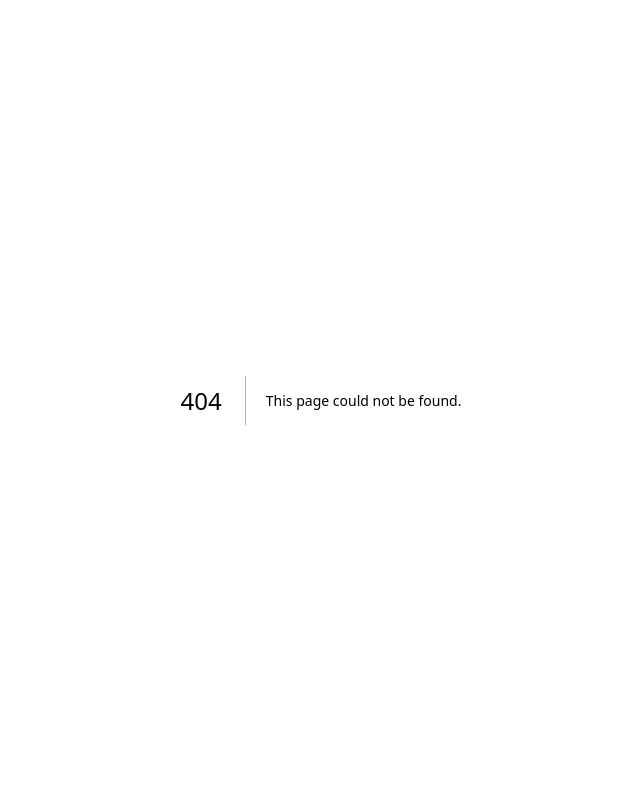
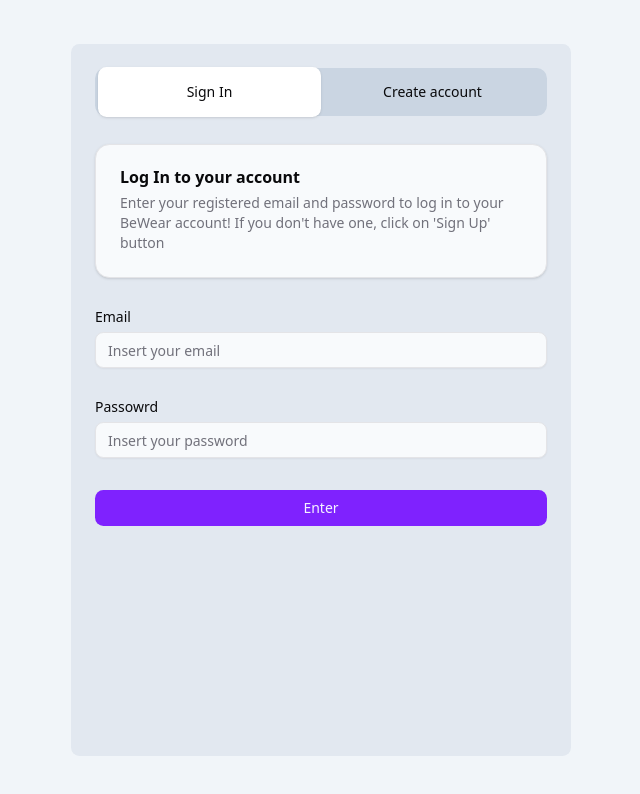
Before and after one commit to ldsimidu/bewear, a Next.js app: page /authentication in a window 1280 px wide. Before the commit this address had no page. Shown: the top 794 px of the page, without its empty margins (319-959 px from the left). Built offline with nearby package versions, Linux system fonts and the light colour scheme.

Commit message:
feat: Authentication page + LogIn & Create Account sections (just zod validations)

```diff
--- /dev/null
+++ b/src/app/authentication/components/log-in-form.tsx
@@ -0,0 +1,103 @@
+"use client";
+
+import { zodResolver } from "@hookform/resolvers/zod";
+import { useForm } from "react-hook-form";
+import z from "zod";
+
+import { Button } from "@/components/ui/button";
+import {
+  Card,
+  CardContent,
+  CardDescription,
+  CardHeader,
+  CardTitle,
+} from "@/components/ui/card";
+import {
+  Form,
+  FormControl,
+  FormDescription,
+  FormField,
+  FormItem,
+  FormLabel,
+  FormMessage,
+} from "@/components/ui/form";
+import { Input } from "@/components/ui/input";
+
+const formSchema = z.object({
+  email: z.email("Please, enter email address correctly."),
+  password: z.string("Your password is not corret, please try again."),
+});
+
+type FormValues = z.infer<typeof formSchema>;
+
+const LogInForm = () => {
+  const form = useForm<FormValues>({
+    resolver: zodResolver(formSchema),
+    defaultValues: {
+      email: "",
+      password: "",
+    },
+  });
+
+  function onSubmit(values: FormValues) {
+    console.log("LOGIN FORM VALIDATED AND SENT");
+  }
+
+  return (
+    <>
+      <Form {...form}>
+        <form onSubmit={form.handleSubmit(onSubmit)} className="space-y-8">
+          <Card className="mt-5 bg-slate-50">
+            <CardHeader>
+              <CardTitle>Log In to your account</CardTitle>
+              <CardDescription>
+                Enter your registered email and password to log in to your
+                BeWear account! If you don't have one, click on 'Sign Up' button
+              </CardDescription>
+            </CardHeader>
+          </Card>
+          <FormField
+            control={form.control}
+            name="email"
+            render={({ field }) => (
+              <FormItem>
+                <FormLabel>Email</FormLabel>
+                <FormControl>
+                  <Input
+                    placeholder="Insert your email"
+                    className="bg-slate-50"
+                    {...field}
+                  />
+                </FormControl>
+                <FormMessage />
+              </FormItem>
+            )}
+          />
+          <FormField
+            control={form.control}
+            name="password"
+            render={({ field }) => (
+              <FormItem>
+                <FormLabel>Passowrd</FormLabel>
+                <FormControl>
+                  <Input
+                    placeholder="Insert your password"
+                    className="bg-slate-50"
+                    type="password"
+                    {...field}
+                  />
+                </FormControl>
+                <FormMessage />
+              </FormItem>
+            )}
+          />
+          <Button type="submit" className="w-full">
+            Enter
+          </Button>
+        </form>
+      </Form>
+    </>
+  );
+};
+
+export default LogInForm;
--- /dev/null
+++ b/src/app/authentication/components/sign-up-form.tsx
@@ -0,0 +1,143 @@
+"use client";
+
+import { zodResolver } from "@hookform/resolvers/zod";
+import { useForm } from "react-hook-form";
+import z from "zod";
+
+import { Button } from "@/components/ui/button";
+import {
+  Card,
+  CardDescription,
+  CardHeader,
+  CardTitle,
+} from "@/components/ui/card";
+import {
+  Form,
+  FormControl,
+  FormField,
+  FormItem,
+  FormLabel,
+  FormMessage,
+} from "@/components/ui/form";
+import { Input } from "@/components/ui/input";
+
+//Data Form Schema
+const formSchema = z.object({
+  completeName: z.string("Invalid name.").trim().min(1, "Name is mandatory."),
+
+  email: z.string().email("Enter a valid email."),
+
+  password: z.string().min(8, "Your password needs at least 8 characters."),
+
+  passwordConfirmation: z
+    .string()
+    .min(8, "Your password needs at least 8 characters."),
+});
+
+type FormValues = z.infer<typeof formSchema>;
+
+const SignUpForm = () => {
+  const form = useForm<FormValues>({
+    resolver: zodResolver(formSchema),
+    defaultValues: {
+      completeName: "",
+      email: "",
+      password: "",
+      passwordConfirmation: "",
+    },
+  });
+
+  function onSubmit(values: FormValues) {
+    console.log("SIGNUP FORM VALIDATED AND SENT");
+  }
+
+  return (
+    <>
+      <Form {...form}>
+        <form onSubmit={form.handleSubmit(onSubmit)} className="space-y-8">
+          <Card className="mt-5 bg-slate-50">
+            <CardHeader>
+              <CardTitle>Create your new account!</CardTitle>
+              <CardDescription>Signup text</CardDescription>
+            </CardHeader>
+          </Card>
+          <FormField
+            control={form.control}
+            name="completeName"
+            render={({ field }) => (
+              <FormItem>
+                <FormLabel>First name</FormLabel>
+                <FormControl>
+                  <Input
+                    placeholder="Insert your first name"
+                    className="bg-slate-50"
+                    {...field}
+                  />
+                </FormControl>
+                <FormMessage />
+              </FormItem>
+            )}
+          />
+          <FormField
+            control={form.control}
+            name="email"
+            render={({ field }) => (
+              <FormItem>
+                <FormLabel>Your best email</FormLabel>
+                <FormControl>
+                  <Input
+                    placeholder="Insert your email"
+                    className="bg-slate-50"
+                    {...field}
+                  />
+                </FormControl>
+                <FormMessage />
+              </FormItem>
+            )}
+          />
+          <FormField
+            control={form.control}
+            name="password"
+            render={({ field }) => (
+              <FormItem>
+                <FormLabel>A strong password</FormLabel>
+                <FormControl>
+                  <Input
+                    placeholder="Insert your password"
+                    className="bg-slate-50"
+                    type="password"
+                    {...field}
+                  />
+                </FormControl>
+                <FormMessage />
+              </FormItem>
+            )}
+          />
+          <FormField
+            control={form.control}
+            name="passwordConfirmation"
+            render={({ field }) => (
+              <FormItem>
+                <FormLabel>Confirm your password</FormLabel>
+                <FormControl>
+                  <Input
+                    placeholder="Insert your password"
+                    className="bg-slate-50"
+                    type="password"
+                    {...field}
+                  />
+                </FormControl>
+                <FormMessage />
+              </FormItem>
+            )}
+          />
+          <Button type="submit" className="w-full">
+            Enter
+          </Button>
+        </form>
+      </Form>
+    </>
+  );
+};
+
+export default SignUpForm;
--- /dev/null
+++ b/src/app/authentication/page.tsx
@@ -0,0 +1,34 @@
+import { Tabs, TabsContent, TabsList, TabsTrigger } from "@/components/ui/tabs";
+
+import LogInForm from "./components/log-in-form";
+import SignUpForm from "./components/sign-up-form";
+
+const Authentication = () => {
+  return (
+    <div className="flex h-screen w-screen justify-center bg-slate-100 p-6">
+      <Tabs
+        defaultValue="sign-in"
+        className="mt-5 mb-5 w-[500px] rounded-md bg-slate-200 p-6"
+      >
+        <TabsList className="relative flex w-full bg-slate-300 pt-6 pb-6">
+          <TabsTrigger className="pt-6 pb-6" value="sign-in">
+            Sign In
+          </TabsTrigger>
+          <TabsTrigger className="pt-6 pb-6" value="sign-up">
+            Create account
+          </TabsTrigger>
+        </TabsList>
+
+        <TabsContent value="sign-in">
+          <LogInForm />
+        </TabsContent>
+
+        <TabsContent value="sign-up">
+          <SignUpForm />
+        </TabsContent>
+      </Tabs>
+    </div>
+  );
+};
+
+export default Authentication;
```
